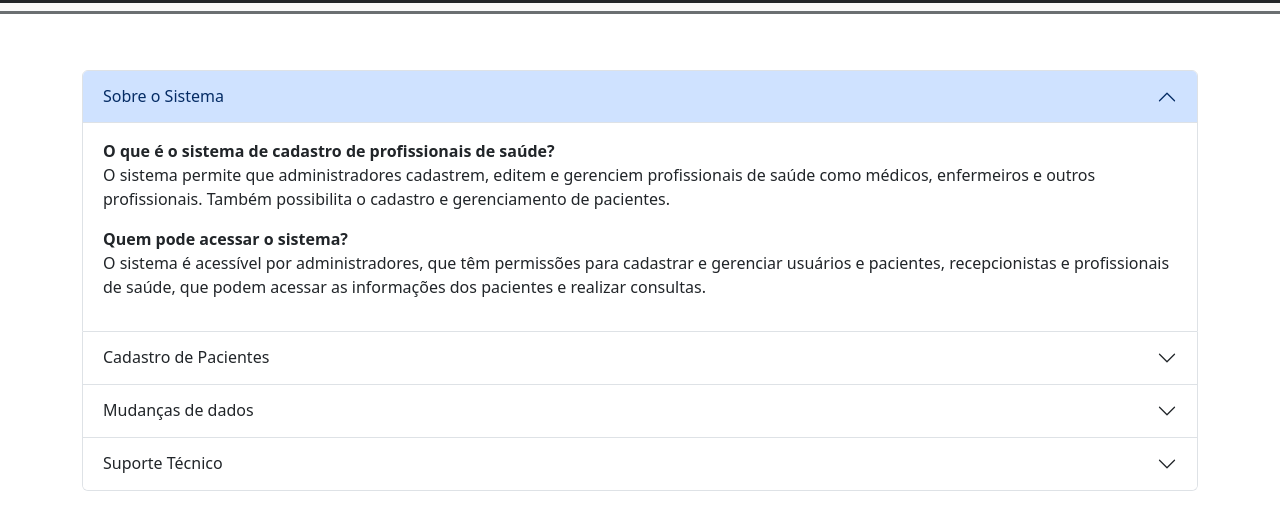
After one commit to LucasPaulo001/Medi-File, a Node server app: page /rec/faq in a window 1280 px wide. The commit adds this page. Shown: the top 530 px of the page. Run offline with Node 20, Linux system fonts and the light colour scheme; some libraries are stand-ins or nearby versions.

Commit message:
Funcionalidade de mudança de senha dentro das configurações da plataforma comum a todas as funções e criação do faq para o recepcionista

```diff
--- a/app.js
+++ b/app.js
@@ -27,6 +27,9 @@ require('./src/config/auth.js')(passport)
 
     //Rotas de recepcionistas
         const routerRec = require('./src/routes/route_Receptionist/authRec.js')
+
+    //Rotas padrões às funções
+        const defaultRoute = require('./src/routes/defaultRoutes/defaultConfigs.js')
 
     //Importação de configurações
         const connectDB = require('./src/config/db')
@@ -126,6 +129,9 @@ require('./src/config/auth.js')(passport)
         //ROTAS DE RECEPCIONISTAS
         app.use('/rec', routerRec)
 
+        //ROTAS PADRÕES
+        app.use('/page', defaultRoute)
+
 //Configuração de conexão ao servidor
 const PORT = 8081
 app.listen(PORT, () => {
--- a/src/routes/route_Receptionist/authRec.js
+++ b/src/routes/route_Receptionist/authRec.js
@@ -68,4 +68,8 @@ routeRec.post('/patientList' ,(req, res) => {
     })
 })
 
+routeRec.get('/faq', (req, res) => {
+    res.render('rec/faq')
+})
+
 module.exports = routeRec
--- a/src/routes/routes_Admin/authRoutes.js
+++ b/src/routes/routes_Admin/authRoutes.js
@@ -40,6 +40,7 @@ routerAuth.post('/login', (req, res, next) => {
             res.redirect('/admin/login')
         }
         if(usuario.role === 'enfermeiro'){
+            console.log(usuario.role)
             passport.authenticate('local', {
                 successRedirect: "/enf/home",
                 failureRedirect: "/admin/login",
--- a/src/views/partials/_navbarAdmin.handlebars
+++ b/src/views/partials/_navbarAdmin.handlebars
@@ -95,7 +95,7 @@
             </a>
             <ul class="dropdown-menu">
               <li><a class="dropdown-item" href="/admin/perfilUser">Ver Perfil</a></li>
-              <li><a class="dropdown-item" href="#">Configurações</a></li>
+              <li><a class="dropdown-item" href="/page/settingAccount">Configurações de Conta</a></li>
               <li><a class="dropdown-item" href="#">Editar Perfil</a></li>
               <li><a class="dropdown-item" href="/admin/help">Ajuda</a></li>
               <li><hr class="dropdown-divider"></li>
@@ -126,7 +126,7 @@
               </a>
               <ul class="dropdown-menu">
                 <li><a class="dropdown-item" href="/rec/perfilUser">Ver Perfil</a></li>
-                <li><a class="dropdown-item" href="#">Configurações</a></li>
+                <li><a class="dropdown-item" href="/page/settingAccount">Configurações de Conta</a></li>
                 <li><a class="dropdown-item" href="#">Editar Perfil</a></li>
                 <li><a class="dropdown-item" href="/rec/help">Ajuda</a></li>
                 <li><hr class="dropdown-divider"></li>
--- /dev/null
+++ b/src/views/rec/faq.handlebars
@@ -0,0 +1,88 @@
+<html lang="pt-br">
+
+<head>
+    <meta charset="UTF-8" />
+    <meta name="viewport" content="width=device-width, initial-scale=1.0" />
+    <title>Medi-file (FAQ)</title>
+</head>
+
+<body>
+    <div class="container mt-4">
+        <div class="accordion" id="accordionExample">
+            <div class="accordion-item">
+                <h2 class="accordion-header">
+                    <button class="accordion-button" type="button" data-bs-toggle="collapse"
+                        data-bs-target="#collapseOne" aria-expanded="true" aria-controls="collapseOne">
+                        Sobre o Sistema
+                    </button>
+                </h2>
+                <div id="collapseOne" class="accordion-collapse collapse show" data-bs-parent="#accordionExample">
+                    <div class="accordion-body">
+                        <strong>O que é o sistema de cadastro de profissionais de saúde?</strong>
+                        <p>
+                            O sistema permite que administradores cadastrem, editem e
+                            gerenciem profissionais de saúde como médicos, enfermeiros e
+                            outros profissionais. Também possibilita o cadastro e
+                            gerenciamento de pacientes.
+                        </p>
+                        <strong>Quem pode acessar o sistema?</strong>
+                        <p>O sistema é acessível por administradores, que têm permissões para cadastrar e gerenciar
+                            usuários e pacientes, recepcionistas e profissionais de saúde, que podem acessar as informações dos
+                            pacientes e realizar consultas.</p>
+                    </div>
+                </div>
+            </div>
+            <div class="accordion-item">
+                <h2 class="accordion-header">
+                    <button class="accordion-button collapsed" type="button" data-bs-toggle="collapse"
+                        data-bs-target="#collapseThree" aria-expanded="false" aria-controls="collapseThree">
+                        Cadastro de Pacientes
+                    </button>
+                </h2>
+                <div id="collapseThree" class="accordion-collapse collapse" data-bs-parent="#accordionExample">
+                    <div class="accordion-body">
+                        <strong>Como posso cadastrar um paciente?</strong>
+                        <p>Na seção 'Cadastrar Pacientes', insira as informações solicitadas, como nome, CPF, endereço,
+                            e qualquer outro dado necessário. Você pode também adicionar histórico médico, se
+                            necessário.</p>
+                        <strong>O que fazer se o CPF do paciente já estiver cadastrado?</strong>
+                        <p>Se o CPF do paciente já existir, o sistema notificará que o cadastro não pode ser duplicado.
+                            Verifique os dados inseridos ou consulte o administrador.</p>
+                    </div>
+                </div>
+            </div>
+            <div class="accordion-item">
+                <h2 class="accordion-header">
+                    <button class="accordion-button collapsed" type="button" data-bs-toggle="collapse"
+                        data-bs-target="#collapseFour" aria-expanded="false" aria-controls="collapseFour">
+                        Mudanças de dados
+                    </button>
+                </h2>
+                <div id="collapseFour" class="accordion-collapse collapse" data-bs-parent="#accordionExample">
+                    <div class="accordion-body">
+                        <strong>Como mudar a senha de minha conta?</strong>
+                        <p>Você pode alterar sua senha em "esqueci minha senha" no ato de fazer o login ou na seção 'Configurações de Conta' do menu principal. Basta informar um e-mail que já esteja cadastrado no sistema e receber o link de modificação de senha.</p>
+
+                        <strong>Como mudar meu e-mail?</strong>
+                        <p>A alteração de e-mail deve ser feita diretamente com um administrador. Para garantir a segurança da conta, mudanças de e-mail precisam ser verificadas por um processo de autenticação.</p>
+                    </div>
+                </div>
+            </div>
+            <div class="accordion-item">
+                <h2 class="accordion-header">
+                    <button class="accordion-button collapsed" type="button" data-bs-toggle="collapse"
+                        data-bs-target="#collapseFive" aria-expanded="false" aria-controls="collapseFive">
+                       Suporte Técnico
+                    </button>
+                </h2>
+                <div id="collapseFive" class="accordion-collapse collapse" data-bs-parent="#accordionExample">
+                    <div class="accordion-body">
+                        <strong>Como posso entrar em contato com o suporte?</strong> <p>Você pode entrar em contato com o suporte técnico pela seção de 'Ajuda' no 'perfil do usuário', onde você pode enviar uma mensagem diretamente para nossa equipe.</p>
+                    </div>
+                </div>
+            </div>
+        </div>
+    </div>
+</body>
+
+</html>
```
Also changed, not shown: src/routes/defaultRoutes/defaultConfigs.js (added, +8 -0 lines), src/routes/routes_Admin/manageProfessionals.js (+8 -8 lines), src/views/admin/listPro.handlebars (+8 -7 lines), src/views/page/settingAccount.handlebars (added, +20 -0 lines), src/routes/routes_Admin/authProfessionals.js (line endings or trailing spaces).
